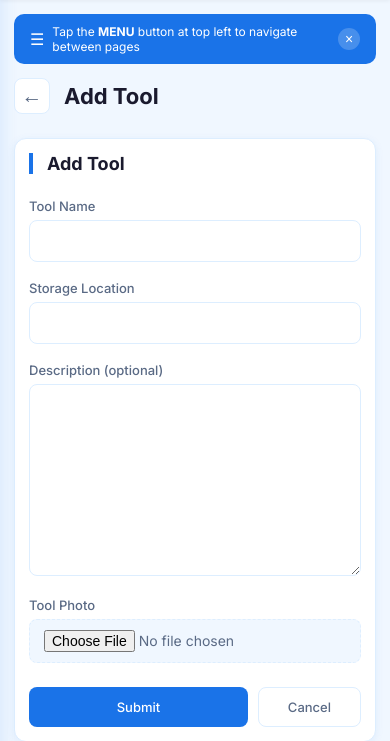
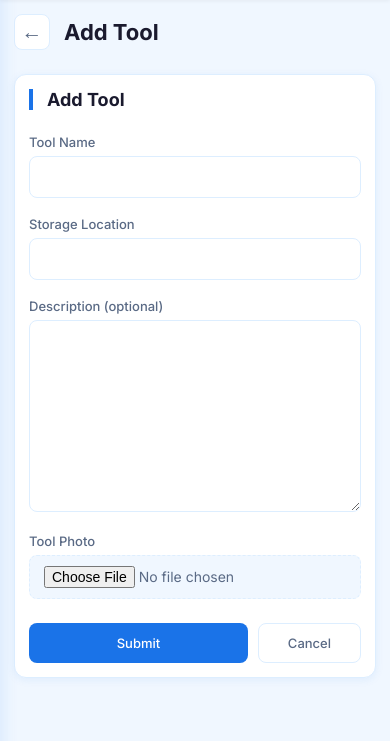
Before and after one commit to yasinmass/E_Tech, a Django app: page /tools/add/ in a window 390 px wide. Shown: the part 60-801 px from the top of the page. Run offline with Django 5.2, Linux system fonts and the light colour scheme; the visitor is signed in with stand-in values (Sample User, id 1); data comes from the database, SQL or seed files in the repository; some libraries are stand-ins or nearby versions.

Commit message:
Remove menu hint banner

```diff
--- a/core/templates/base.html
+++ b/core/templates/base.html
@@ -848,9 +848,6 @@
             #hamburger {
                 display: flex !important;
             }
-            #menu-hint-banner {
-                display: flex !important;
-            }
             /* Main content full width */
             .main-wrapper {
                 margin-left: 0 !important;
@@ -1225,13 +1222,6 @@
         </header>
 
         <main>
-            <div id="menu-hint-banner"
-              style="display:none;background:#1A73E8;color:#fff;padding:10px 16px;border-radius:10px;font-size:12px;align-items:center;gap:8px;margin-bottom:14px;">
-              <span style="font-size:16px;">☰</span>
-              <span>Tap the <strong>MENU</strong> button at top left to navigate between pages</span>
-              <button onclick="dismissHint()"
-                style="margin-left:auto;background:rgba(255,255,255,0.2);border:none;color:#fff;width:22px;height:22px;border-radius:50%;cursor:pointer;font-size:14px;flex-shrink:0;">×</button>
-            </div>
             {% if messages %}
             <div style="margin-bottom:20px;">
                 {% for message in messages %}
@@ -1438,36 +1428,6 @@ document.addEventListener('DOMContentLoaded', function() {
 });
 </script>
 
-<script>
-// Show hint banner only if not dismissed before
-function initMenuHint() {
-  const dismissed = localStorage.getItem('menuHintDismissed');
-  const banner = document.getElementById('menu-hint-banner');
-  if (!banner) return;
-
-  const isDashboard = window.location.pathname === '/' ||
-    window.location.pathname.includes('dashboard');
-
-  if (!dismissed && isDashboard && window.innerWidth <= 768) {
-    banner.style.setProperty('display', 'flex', 'important');
-
-    // Auto dismiss after 5 seconds
-    setTimeout(() => {
-      banner.style.setProperty('display', 'none', 'important');
-      localStorage.setItem('menuHintDismissed', 'true');
-    }, 5000);
-  }
-}
-
-function dismissHint() {
-  localStorage.setItem('menuHintDismissed', 'true');
-  const banner = document.getElementById('menu-hint-banner');
-  if (banner) {
-      banner.style.setProperty('display', 'none', 'important');
-  }
-}
-
-document.addEventListener('DOMContentLoaded', initMenuHint);
 </script>
 
 </body>
```
